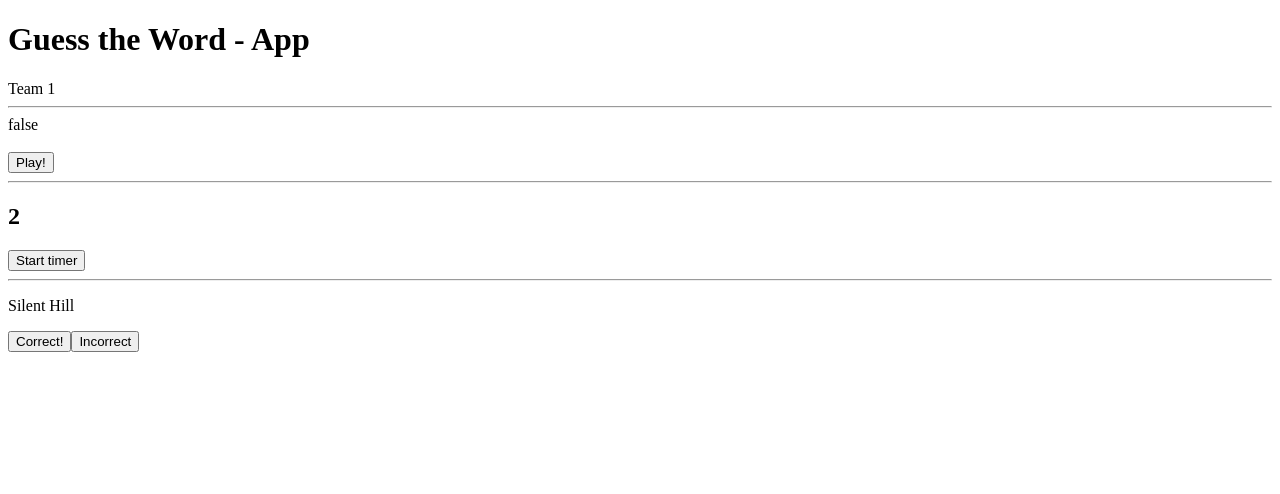
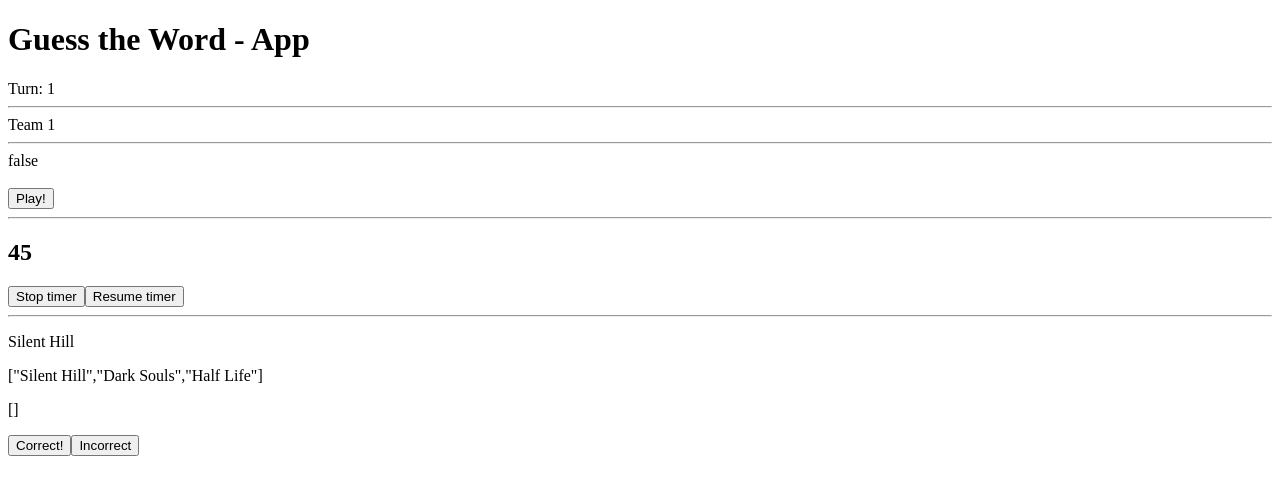
Before and after one commit to em-jose/guess-the-word, a React (Vite) app: page / in a window 1280 px wide. Shown: the top 494 px of the page. Built offline with nearby package versions, Linux system fonts and the light colour scheme.

Commit message:
feat: implement change teams funcionality

```diff
--- a/src/GuessTheWord.jsx
+++ b/src/GuessTheWord.jsx
@@ -3,33 +3,55 @@ import { useState, useEffect } from "react";
 // import { Words } from "./components/Words";
 
 export const GuessTheWord = () => {
+    // Game
     const [isPlaying, setIsPlaying] = useState(false);
-    const initialTimer = 2;
+
+    const initGame = () => {
+        setIsPlaying(true);
+        setIsRunning(true);
+    };
+
+    const stopGame = () => {
+        setIsPlaying(false);
+        setIsRunning(false);
+        setIsRunning(false);
+        stopTimer();
+        resetTimer();
+    };
+
+    // Timer
+    const initialTimer = 45;
     const [timer, setTimer] = useState(initialTimer);
     const [isRunning, setIsRunning] = useState(false);
-    const [teams, setTeams] = useState(["Team 1", "Team 2"]);
-    const [currentTeam, setCurrentTeam] = useState(teams[0]);
-    const [turns, setTurns] = useState([1, 2, 3]);
-    const [currentTurn, setCurrentTurn] = useState(turns[0]);
+    const [intervalID, setIntervalID] = useState(0);
 
     useEffect(() => {
         if (timer > 0 && isRunning) {
-            setTimeout(() => {
+            let interval = setTimeout(() => {
                 setTimer(timer - 1);
             }, 1000);
+
+            setIntervalID(interval);
         } else if (timer == 0 && isRunning) {
             changeTeam();
         }
     }, [timer, isRunning]);
 
-    const toggleTimer = (runTimer) => {
-        setIsRunning(runTimer);
+    const resumeTimer = () => {
+        setIsRunning(true);
+    };
+
+    const stopTimer = () => {
+        clearInterval(intervalID);
+        setIsRunning(false);
     };
 
     const resetTimer = () => {
+        clearInterval(intervalID);
         setTimer(initialTimer);
     };
 
+    // Words
     const currentWord = 0;
     const [words, setWords] = useState([
         "Silent Hill",
@@ -37,6 +59,12 @@ export const GuessTheWord = () => {
         "Half Life",
     ]);
     const [guessedWords, setGuessedWords] = useState([]);
+
+    useEffect(() => {
+        if (!words.length) {
+            nextTurn();
+        }
+    }, [words]);
 
     const wordIsCorrect = () => {
         const updatedWords = [...words];
@@ -65,17 +93,9 @@ export const GuessTheWord = () => {
         setWords(updatedWords);
     };
 
-    const initGame = () => {
-        setIsPlaying(true);
-        setIsRunning(true);
-    };
-
-    const stopGame = () => {
-        setIsPlaying(false);
-        setIsRunning(false);
-        setIsRunning(false);
-        resetTimer();
-    };
+    // Teams
+    const [teams, setTeams] = useState(["Team 1", "Team 2"]);
+    const [currentTeam, setCurrentTeam] = useState(teams[0]);
 
     const changeTeam = () => {
         let updatedTeams = [...teams];
@@ -88,43 +108,50 @@ export const GuessTheWord = () => {
         stopGame();
     };
 
+    // Turn
+    const totalTurns = 3;
+    const [currentTurn, setCurrentTurn] = useState(1);
+
+    const nextTurn = () => {
+        if (currentTurn == totalTurns) return false;
+
+        stopGame();
+        changeTeam();
+        setCurrentTurn(currentTurn + 1);
+    };
+
     return (
         <>
             <h1>Guess the Word - App</h1>
 
             <div>
+                {/* Turn */}
+                Turn: {currentTurn}
+                <hr />
                 {/* Team */}
                 {currentTeam}
                 <hr />
-
                 {/* Play */}
                 {JSON.stringify(isPlaying)}
-
                 <br />
                 <br />
-
                 <div>
                     <button onClick={initGame}>Play!</button>
                 </div>
-
                 <hr />
-
                 {/* Timer */}
                 <h2>{timer}</h2>
-                <button onClick={() => toggleTimer(!isRunning)}>
-                    {isRunning ? (
-                        <span>Stop timer</span>
-                    ) : (
-                        <span>Start timer</span>
-                    )}
+                <button onClick={stopTimer}>
+                    <span>Stop timer</span>
                 </button>
-
+                <button onClick={resumeTimer}>
+                    <span>Resume timer</span>
+                </button>
                 <hr />
-
                 {/* Words */}
-
                 <p>{words[currentWord]}</p>
-
+                <p>{JSON.stringify(words)}</p>
+                <p>{JSON.stringify(guessedWords)}</p>
                 {words.length && (
                     <div>
                         <button onClick={wordIsCorrect}>Correct!</button>
```
